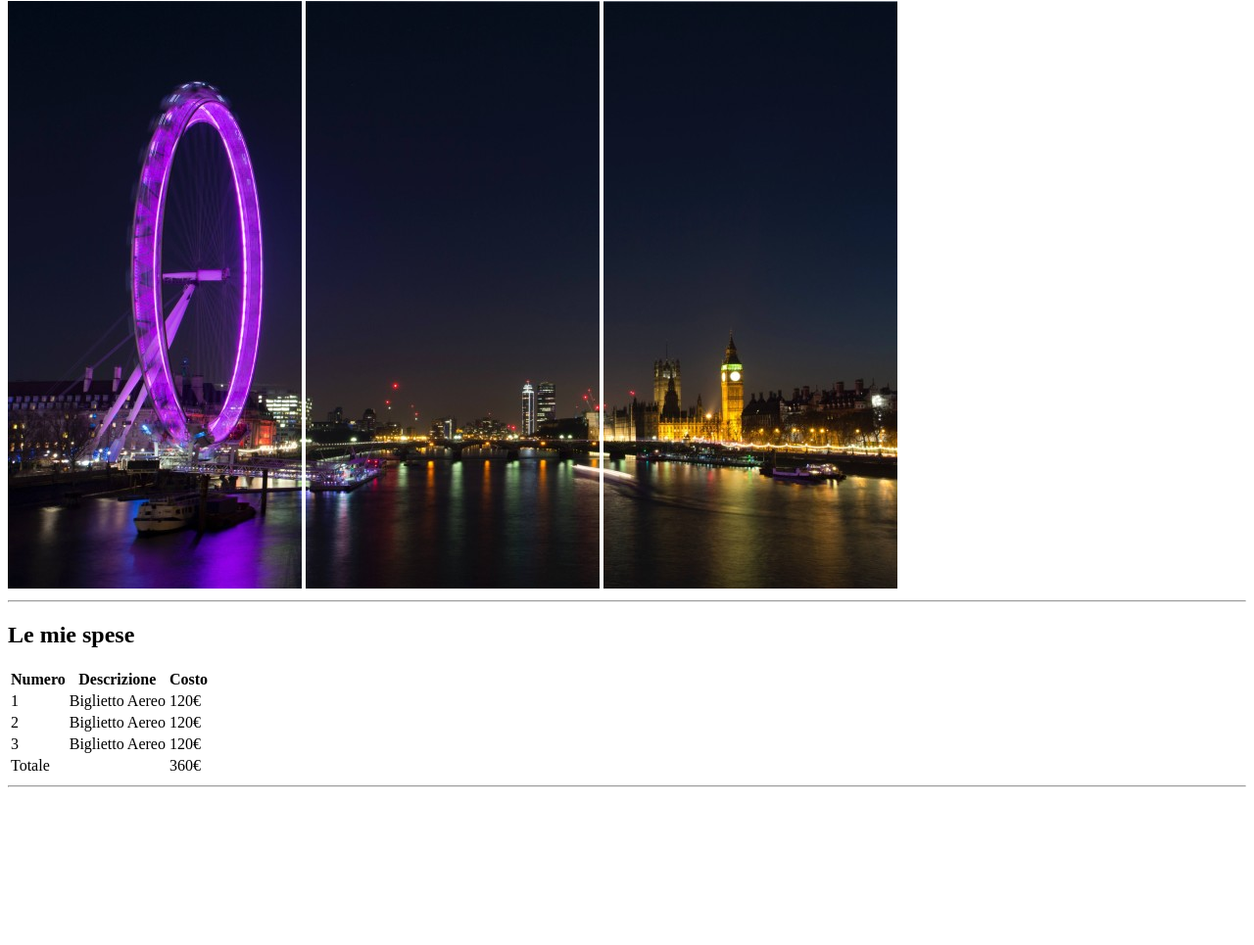
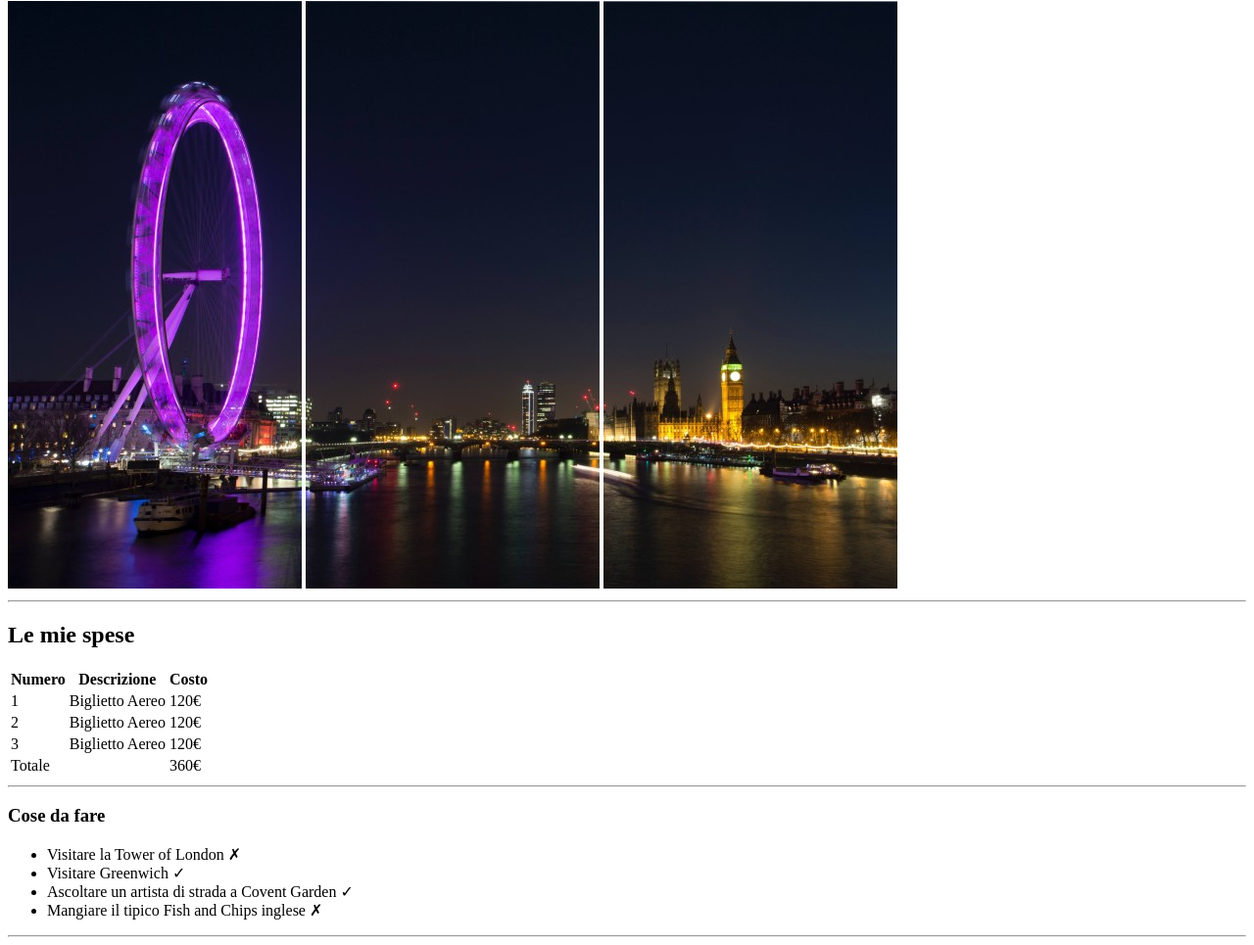
Before and after one commit to umbertofaenza/html-london-trip, a plain HTML site: page index.html in a window 1280 px wide. Shown: the part 79-1044 px from the top of the page at 98% size. Before the commit the page ends 891 px from the top, so only its background shows below. Drawn offline with Linux system fonts and the light colour scheme.

Commit message:
Added "Cose da fare"

```diff
--- a/index.html
+++ b/index.html
@@ -52,6 +52,18 @@
             </table>
             <hr>
         </section>
+
+        <!-- Cose da fare -->
+        <section>
+            <h3>Cose da fare</h3>
+            <ul>
+                <li>Visitare la Tower of London &#10007;</li>
+                <li>Visitare Greenwich &#10003;</li>
+                <li>Ascoltare un artista di strada a Covent Garden &#10003;</li>
+                <li>Mangiare il tipico Fish and Chips inglese &#10007;</li>
+            </ul>
+            <hr>
+        </section>
     </main>
 </body>
 </html>
```
